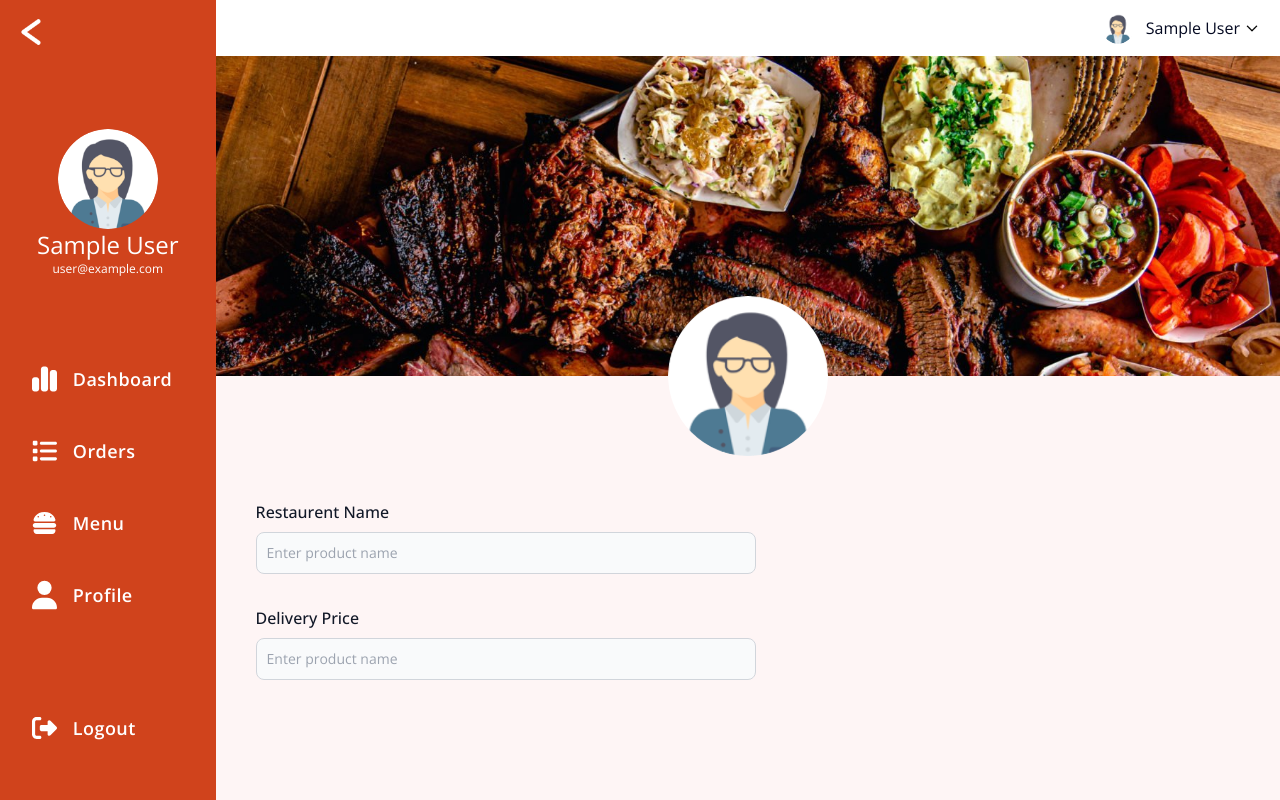
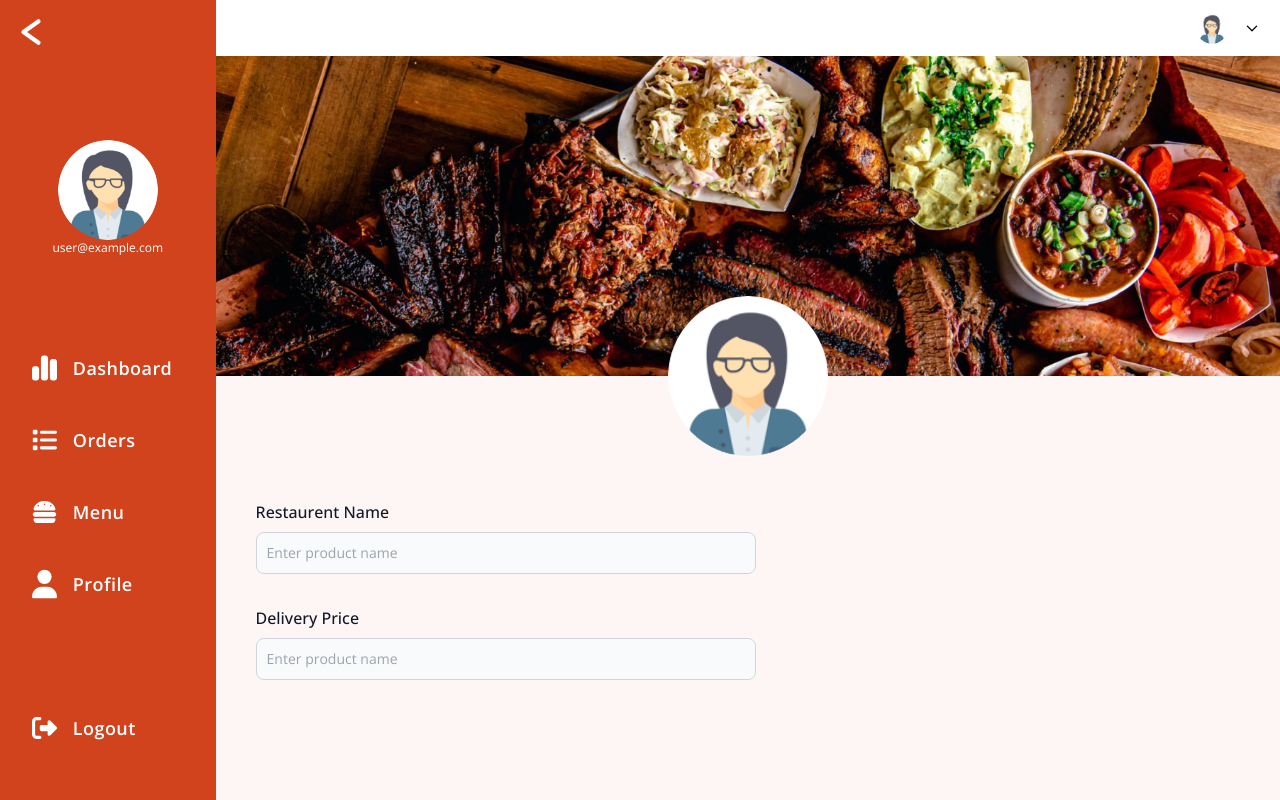
Before and after one commit to ilyesomrimoh/Restaurent-Project, a React (Create React App) app: page /dashboard/profile in a window 1280 px wide. Built offline with nearby package versions, Linux system fonts and the light colour scheme; no server answers; the database is empty; sample sign-in values are in the browser's storage.

Commit message:
fixed some things

```diff
--- a/src/components/Dashboard/AddProduct.jsx
+++ b/src/components/Dashboard/AddProduct.jsx
@@ -13,10 +13,10 @@ import { UserContext } from '../../contexts/UserContext';
 const AddProduct = () => {
   const {user,getMenuItems, menuItems, restau} = useContext(UserContext);
   const [formData, setFormData] = useState({
-    name: 'Product Name',
-    price: '100',
+    name: '',
+    price: 0,
     category: 'Pizza',
-    description: 'description ...',
+    description: '',
     photoId: '/images/Assets/food.jpg',
 
     available: false,
--- a/src/components/Dashboard/Profile.jsx
+++ b/src/components/Dashboard/Profile.jsx
@@ -91,6 +91,7 @@ const Profile = () => {
                   mapAddress:mapAddress,
                   description:description,
                   phone:phone,
+                  rating: 4.1,
                   deliveryPrice:delevryPrice,
                   photoId:newurl,
                   TotalIncome:restau.TotalIncome,
@@ -107,6 +108,9 @@ const Profile = () => {
             });
             })
           }else{
+            setMsg("Updating your profile please wait ...");
+            setErr(false);
+            setShowMsg(true);
             updateDoc(doc(db, "Restaurents", user.uid), {
               name: name,
               mapAddress:mapAddress,
@@ -158,6 +162,7 @@ const Profile = () => {
               name: name,
               mapAddress:mapAddress,
               description:description,
+              rating: 4.1,
               phone:phone,
               deliveryPrice:parseInt(delevryPrice),
               email:user.email,
--- a/src/components/Dashboard/Sidebar.jsx
+++ b/src/components/Dashboard/Sidebar.jsx
@@ -26,7 +26,7 @@ function Sidebar() {
                 <img  src={restau?.photoId || "/images/icons/avatar.png"} className="w-full" alt="" />
             </div>
             <div className={`prof-info text-center ${open ? '' : 'hidden'}`}>
-                <h6 className='text-2xl'>{ user && user.displayName}</h6>
+                <h6 className='text-2xl'>{ restau && restau.name}</h6>
                 <p className='text-xs'>{ user && user.email}</p>
             </div>
         </div>
--- a/src/components/Dashboard/UserNav.jsx
+++ b/src/components/Dashboard/UserNav.jsx
@@ -6,7 +6,7 @@ const UserNav = ({img }) => {
 
   const [showMenu, setShowMenu] = useState(false);
   const toggleMenu = () => setShowMenu(!showMenu);
-  const {user , logOut} = useContext(UserContext);
+  const {restau, logOut} = useContext(UserContext);
 
   return (
     <div className='flex items-center gap-3 relative'>
@@ -15,12 +15,12 @@ const UserNav = ({img }) => {
         <img  className='w-full shadow-xl  rounded-full' src={img} alt="" />
         </div>
        <div className='flex items-center gap-1 cursor-pointer' onClick={toggleMenu}  >
-       <h4>{user && user.displayName}</h4>
+       <h4>{restau && restau.name}</h4>
         <img className=' arrow w-4 -rotate-90   left-1' src="/images/icons/icons8-less-than-100 (2).png" alt=""   />
        </div>
        {showMenu && (
         <div className="absolute z-10 w-64 p-4 mt-2 bg-white shadow-xl top-10 right-3">
-          <p className='font-semibold text-[var(--gray-color)] '>Welcome, {user && user.displayName}</p>
+          <p className='font-semibold text-[var(--gray-color)] '>Welcome, {restau && restau.name}</p>
           <div className='w-40 ml-auto mt-2 mb-2 mr-auto h-[1px] bg-[var(--gray-color)]'></div>
             <Link to="/dashboard/profile" >
           <div className='flex justify-start gap-2 items-center pt-2 pb-2'>
```
